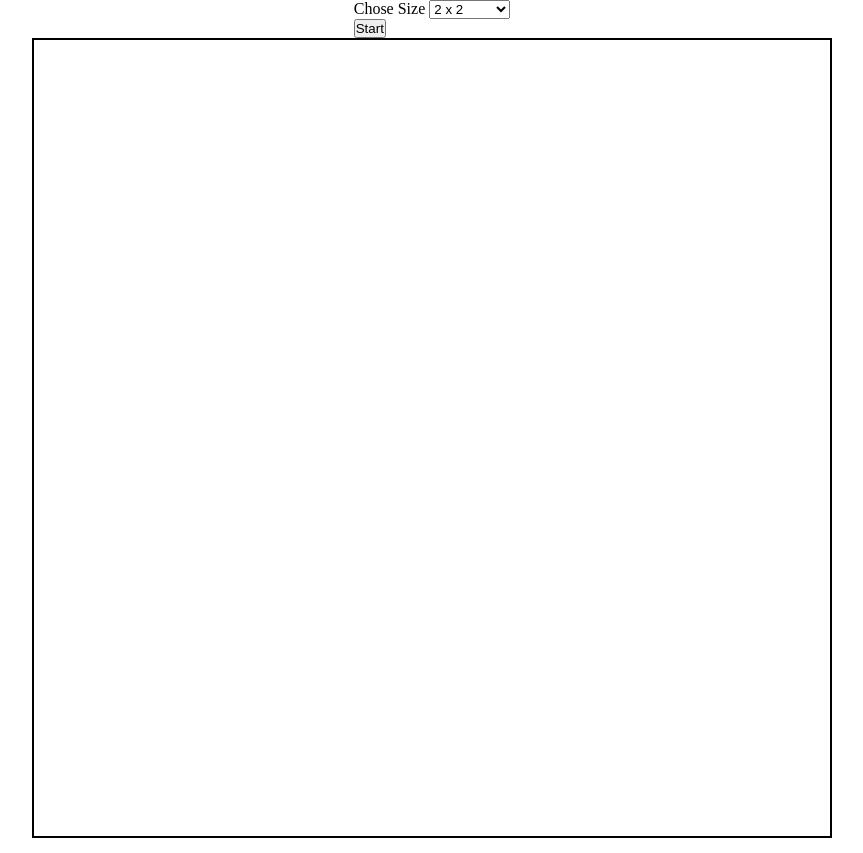
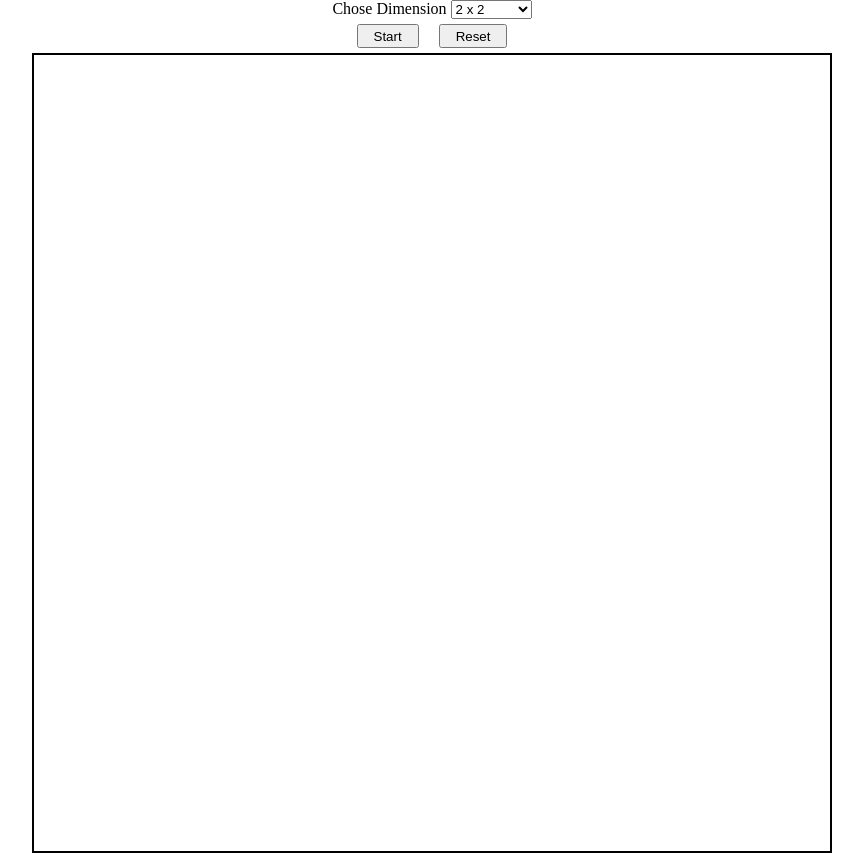
Before and after one commit to MarcoPolo1254r/odin-etch-a-sketch, a plain HTML site: page index.html in a window 1280 px wide. Shown: the whole page, without its empty margins (208-1071 px from the left). Drawn offline with Linux system fonts and the light colour scheme.

Commit message:
adding reset button and its logic

```diff
--- a/index.html
+++ b/index.html
@@ -10,14 +10,17 @@
 <body>
     <div class="container">
         <div class="header">
-            <label for="fruits"> Chose Size </label>
+            <label for="options"> Chose Dimension </label>
                 <select id="sizeOptions" name="sizeOptions">
                 <!-- <option value="apple">Apple</option>
                 <option value="banana">Banana</option>
                 <option value="cherry">Cherry</option>
                 <option value="date">Date</option> -->
                 </select> <br>
-                <button class="btn">Start</button>
+                <div class="controls">
+                    <button class="btn">Start</button>
+                    <button class="btn" id="resetButton">Reset</button>
+                </div>
         </div>
         <div class="boxes">
         </div>
--- a/script.js
+++ b/script.js
@@ -1,5 +1,6 @@
 const boxes = document.querySelector('.boxes');
 const sizeOption = document.querySelector('#sizeOptions');
+const resetButton = document.querySelector('#resetButton');
 let userChoice = 16;
 
 function createDropboxItems(){
@@ -52,6 +53,13 @@ function createBoxes (userChoice){
     }
 }
 
+resetButton.addEventListener('click', () => {
+  document.querySelectorAll('.box').forEach(box => {
+    box.style.backgroundColor = 'white';
+    box.style.opacity = 0;
+  });
+});
+
 function main () {
     createDropboxItems ();
     getUserChoice ();
--- a/style.css
+++ b/style.css
@@ -19,6 +19,16 @@ body {
     align-items: center;
 }
 
+.controls {
+    display: flex;
+    justify-content: center;
+}
+
+.btn {
+    padding: 2.5px 15px;
+    margin: 5px 10px;
+}
+
 .boxes{
     display: flex;
     flex-wrap: wrap;
```
